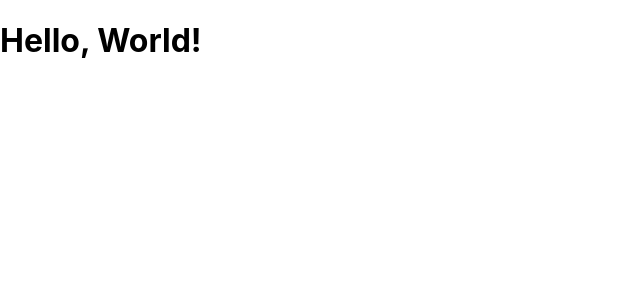
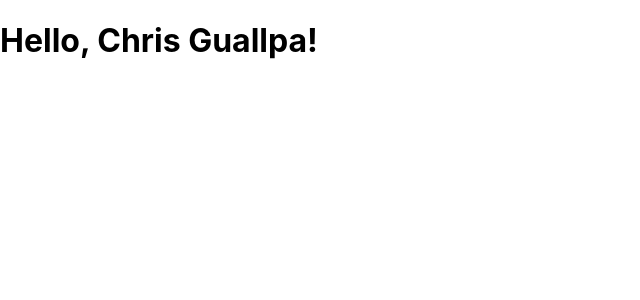
Before and after one commit to cguallpa/ChrisGuallpa, a React (Create React App) app: page / in a window 1280 px wide. Shown: the top 300 px of the page, without its empty margins (0-640 px from the left). Built offline with nearby package versions, Linux system fonts and the light colour scheme.

Commit message:
Add Name.tsx

```diff
--- a/src/Message.tsx
+++ b/src/Message.tsx
@@ -1,5 +1,6 @@
 function Message(){
     //JSX syntax for a simple message component
-    return <h1> Hello, World!</h1>;
+    const name = "Chris Guallpa";
+    return <h1>Hello, {name}!</h1>;
 }
 export default Message;
```
